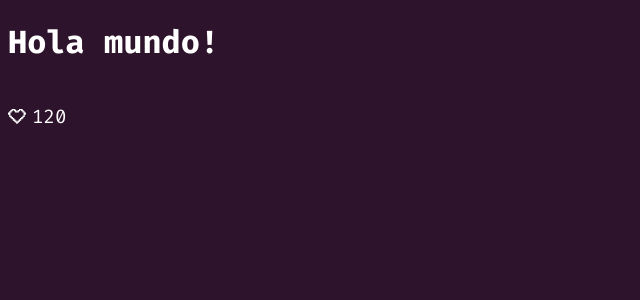
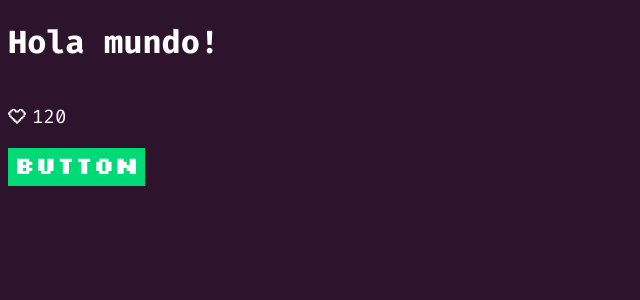
Before and after one commit to millerarocha/acamica-devs-united, a React (Create React App) app: page / in a window 1280 px wide. Shown: the top 300 px of the page, without its empty margins (0-640 px from the left). Built offline with nearby package versions, Linux system fonts and the light colour scheme.

Commit message:
feat:Button component

```diff
--- a/src/App.js
+++ b/src/App.js
@@ -3,6 +3,7 @@ import { useState } from 'react';
 import './App.scss';
 
 import LikeButton from './components/LikeButton/LikeButton';
+import Button from './components/Button/Button';
 
 function App() {
   const [like,setLike] = useState(false);
@@ -18,6 +19,7 @@ function App() {
         count={120}
         onClick={()=>onLike()}
       />
+      <Button/>
     </div>
   );
 }
--- /dev/null
+++ b/src/components/Button/Button.jsx
@@ -0,0 +1,25 @@
+import React from 'react';
+import './Button.scss';
+
+const Button = ({
+    isRed=false,
+    isFull=false,
+    isPost=false,
+    text='Button',
+    onClick
+}) => {
+    return (
+        <button
+            className={`btn
+                        ${isFull?'btn--full':''}
+                        ${isRed?'btn--red':''}
+                        ${isPost?'btn--post':''}
+                    `}
+            onClick={onClick}
+        >
+            {text}
+        </button>
+    )
+}
+
+export default Button;
--- /dev/null
+++ b/src/components/Button/Button.scss
@@ -0,0 +1,32 @@
+@import '../../sass/variables';
+
+.btn{
+    background-color: $green;
+    border: transparent;
+    font-family: $ff-silkscreen;
+    font-size: 1.6rem;
+    font-weight: $fw-bold;
+    color: $white;
+    padding: 6px;
+    cursor: pointer;
+
+    &--full{
+        width: 100%;
+    }
+
+    &--red{
+        background-color: $red;
+        color: $black;
+    }
+
+    &--post{
+        background-color: $background;
+        color: $black;
+        transition: 0.5s;
+
+        &:hover{
+            background-color: $green;
+            color: $white;
+        }
+    }
+}
```
Also changed, not shown: src/assets/images/logo-small.png (added), src/assets/images/logo-title.png (added).
